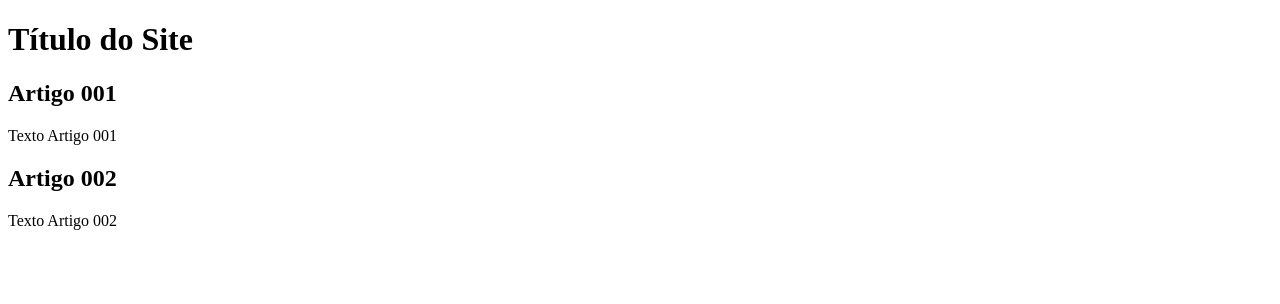
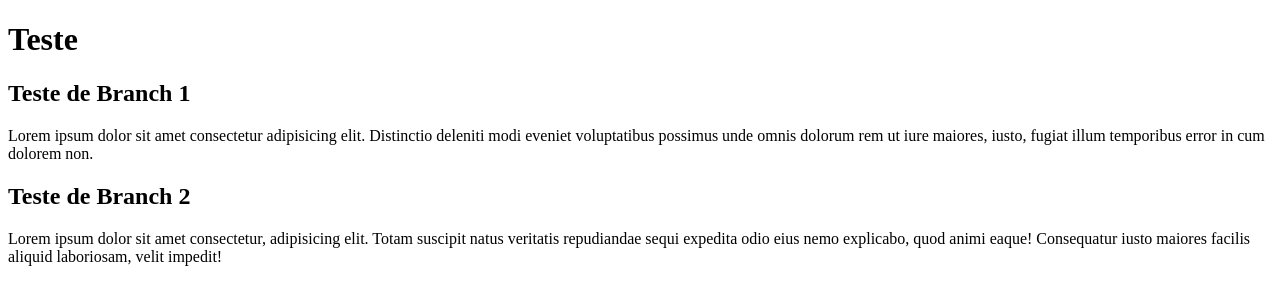
Before and after one commit to diasdavizin/projeto-site, a plain HTML site: page index.html in a window 1280 px wide. Drawn offline with Linux system fonts and the light colour scheme.

Commit message:
test about branchs
creating branchs and using them for some tests to understand how to use them

```diff
--- a/index.html
+++ b/index.html
@@ -8,15 +8,15 @@
 <body>
     <main>
         <header>
-            <h1>Título do Site</h1>
+            <h1>Teste</h1>
         </header>
         <article>
-            <h2>Artigo 001</h2>
-            <p>Texto Artigo 001</p>
+            <h2>Teste de Branch 1</h2>
+            <p>Lorem ipsum dolor sit amet consectetur adipisicing elit. Distinctio deleniti modi eveniet voluptatibus possimus unde omnis dolorum rem ut iure maiores, iusto, fugiat illum temporibus error in cum dolorem non.</p>
         </article>
         <article>
-            <h2>Artigo 002</h2>
-            <p>Texto Artigo 002</p>
+            <h2>Teste de Branch 2</h2>
+            <p>Lorem ipsum dolor sit amet consectetur, adipisicing elit. Totam suscipit natus veritatis repudiandae sequi expedita odio eius nemo explicabo, quod animi eaque! Consequatur iusto maiores facilis aliquid laboriosam, velit impedit!</p>
         </article>
     </main>
 </body>
```
